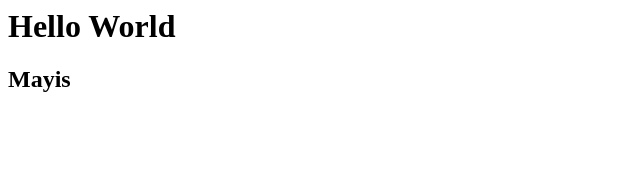
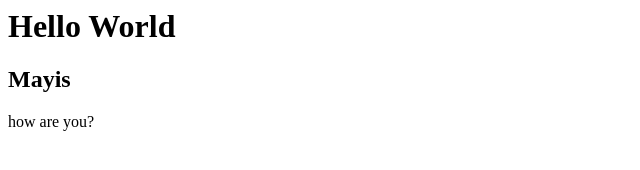
Before and after one commit to Mayis-Mazin/microverse, a plain HTML site: page index.html in a window 1280 px wide. Shown: the full height of the page, 0-640 px from the left. Drawn offline with Linux system fonts and the light colour scheme.

Commit message:
update index file

```diff
--- a/index.html
+++ b/index.html
@@ -1,2 +1,3 @@
 <h1>Hello World</h1>
 <h2>Mayis</h2>
+<P>how are you?</P>
```
